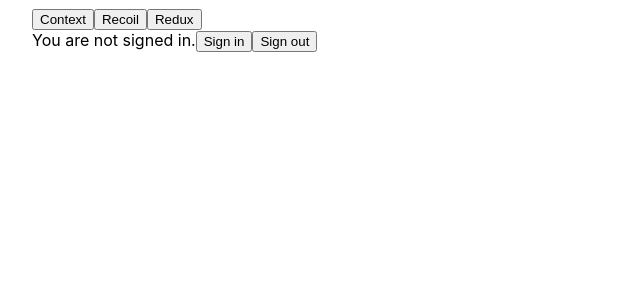
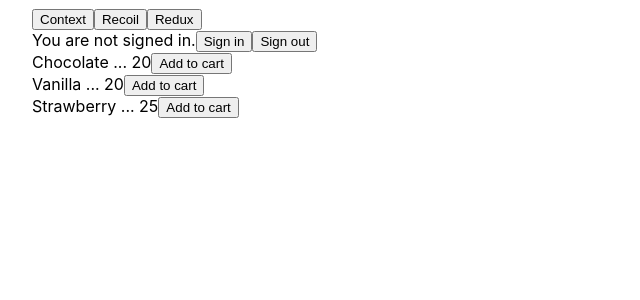
Before and after one commit to david-zocom/18-state-management, a React (Create React App) app: page / in a window 1280 px wide. Both pictures are taken after a click on the button "Redux". Shown: the top 300 px of the page, without its empty margins (0-640 px from the left). Built offline with nearby package versions, Linux system fonts and the light colour scheme.

Commit message:
Working with products

```diff
--- a/src/App.tsx
+++ b/src/App.tsx
@@ -6,6 +6,7 @@
 import cartAtom from './atoms/cart'
 import './App.css';
 import UserStatus from './components/UserStatus'
+import ProductList from './components/ProductList'
 
 function App() {
     const [theme, setTheme] = useState('light')
@@ -56,6 +57,7 @@
         {view === 'redux' ? (
             <>
             <UserStatus />
+            <ProductList />
             </>
         ) : null}
 
--- /dev/null
+++ b/src/components/ProductList.tsx
@@ -0,0 +1,21 @@
+import { useSelector, useDispatch } from 'react-redux'
+import { Product } from '../types/Product'
+// TODO: import actions from cart reducer
+
+const ProductList = () => {
+	const dispatch = useDispatch()
+	const products: Product[] = useSelector((state: any) => state.products)
+
+	return (
+		<div>
+			{products.map(product => (
+				<div key={product.id}>
+					{product.name} ... {product.price}
+					<button onClick={() => dispatch( actions.addToCart(product) )}> Add to cart </button>
+				</div>
+			))}
+		</div>
+	)
+}
+
+export default ProductList
--- /dev/null
+++ b/src/features/products.ts
@@ -0,0 +1,18 @@
+import { createAction, createReducer } from '@reduxjs/toolkit'
+import { Product } from '../types/Product'
+
+
+const actions = {}
+
+
+const initialState: Product[] = [
+	{ id: 10, name: 'Chocolate', price: 20 },
+	{ id: 11, name: 'Vanilla', price: 20 },
+	{ id: 12, name: 'Strawberry', price: 25 },
+]
+
+const reducer = createReducer(initialState, {
+
+})
+
+export { actions, reducer }
--- a/src/features/rootReducer.ts
+++ b/src/features/rootReducer.ts
@@ -1,6 +1,13 @@
 import { combineReducers } from 'redux'
 import { reducer as loginReducer } from './isLoggedIn'
+import { reducer as productsReducer } from './products'
 
+
+const rootReducer = combineReducers({
+	isLoggedIn: loginReducer,
+	products: productsReducer,
+	// cartReducer
+})
 /*
 state: {
 	isLoggedIn: false,
@@ -19,10 +26,4 @@
 
 */
 
-const rootReducer = combineReducers({
-	isLoggedIn: loginReducer,
-	// productsReducer,
-	// cartReducer
-})
-
 export { rootReducer }
--- /dev/null
+++ b/src/types/Product.ts
@@ -0,0 +1,7 @@
+interface Product {
+	id: number,
+	name: string,
+	price: number
+}
+
+export type { Product }
```
